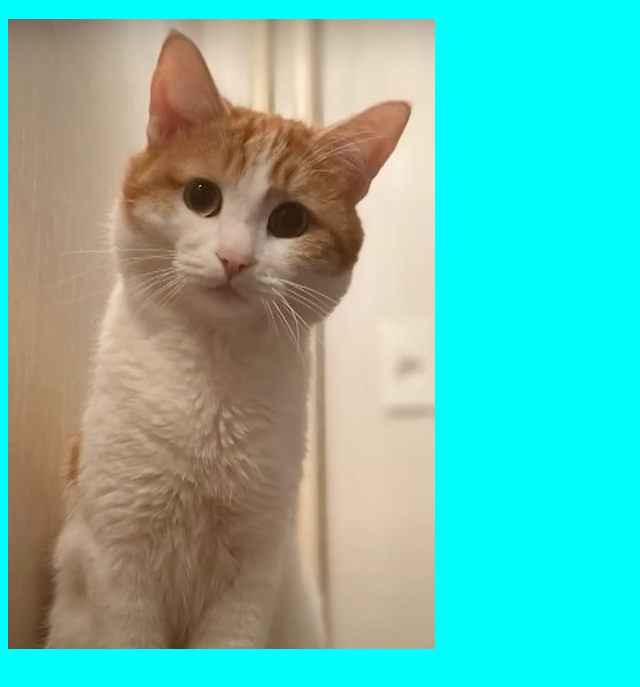
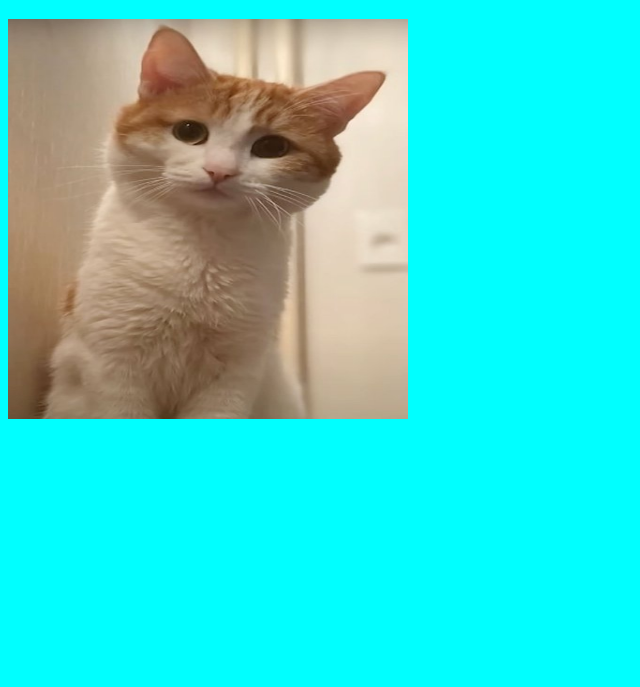
Before and after one commit to Bibanoid/git_samsonov_p_36, a plain HTML site: page index.html in a window 1280 px wide. Shown: the part 61-748 px from the top of the page, without its empty margins (0-640 px from the left). Drawn offline with Linux system fonts and the light colour scheme.

Commit message:
changing img

```diff
--- a/css/styles.css
+++ b/css/styles.css
@@ -1,3 +1,8 @@
 body{
     background-color: aqua;
 }
+.img{
+    width: 400px;
+    height: 400px;
+
+}
--- a/index.html
+++ b/index.html
@@ -8,6 +8,6 @@
 </head>
 <body>
     <h1>Основы гит</h1>
-    <img src="/imgs/preview_2591164ece7f78adf94d69dcf105ba8a.jpg" alt="">
+    <img src="/imgs/preview_2591164ece7f78adf94d69dcf105ba8a.jpg" alt="" class="img">
 </body>
 </html>
```
